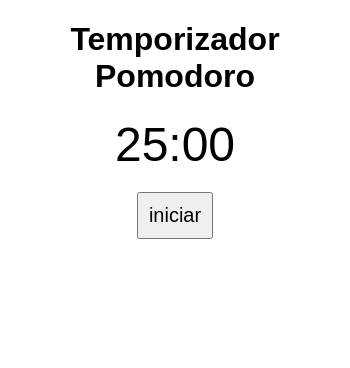
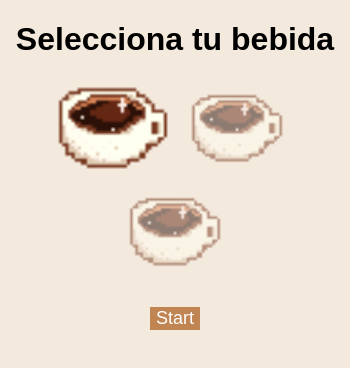
Before and after one commit to SharkkTeeth/CozyBrew, an Electron app: page index.html in a window 350 px wide. Drawn offline with Linux system fonts and the light colour scheme.

Commit message:
Se agregan bebidas

```diff
--- a/css/style.css
+++ b/css/style.css
@@ -1,13 +1,32 @@
 body {
   font-family: Arial, Helvetica, sans-serif;
   text-align: center;
+  background-color: #f3e9dc;
 }
+
+.selector img {
+  width: 100px;
+  cursor: pointer;
+  margin: 10px;
+  opacity: 0.5;
+  transition: transform 0.2s;
+}
+
+.selector img.seleccionada {
+  opacity: 1;
+  transform: scale(1.2);
+}
+
 #timer {
   font-size: 48px;
   margin: 20px;
 }
 button {
-  font-size: 20px;
-  padding: 10px;
+  margin-top: 20px;
+  font-size: 18px;
+  padding: 10px 20x;
+  background-color: #c08552;
+  color: white;
+  border: none;
   cursor: pointer;
 }
--- a/index.html
+++ b/index.html
@@ -5,12 +5,38 @@
     <meta name="viewport" content="width=device-width, initial-scale=1.0" />
     <link rel="preload" href="css/style.css" as="style" />
     <link rel="stylesheet" href="css/style.css" />
-    <title>Pomodoro</title>
+    <title>PomoCoffe</title>
   </head>
   <body>
-    <h1>Temporizador Pomodoro</h1>
-    <div id="timer">25:00</div>
-    <button id="startStopBtn" onclick="toggleTimer()">iniciar</button>
+    <!--Primera pantalla-->
+    <div id="pantalla-inicio">
+      <h1>Selecciona tu bebida</h1>
+      <div class="selector">
+        <img
+          src="assets/espresso.png"
+          alt="Espresso"
+          class="bebida seleccionada"
+          onclick="seleccionarBebida('espresso', 5)"
+        />
+        <img
+          src="assets/espresso.png"
+          alt="Cappuccino"
+          onclick="seleccionarBebida('cappuccino', 10)"
+        />
+        <img src="assets/espresso.png" alt="Latte"
+        onclick="seleccionarBebida('latte', 15)" />
+      </div>
+      <button id="startBtn" onclick="mostrarTemporizador()">Start</button>
+    </div>
+
+    <!--Segunda ppantalla-->
+    <div id="pantalla-temporizador" style="display: none">
+      <h1>Temporizador Pomodoro</h1>
+      <div id="timer">00:00</div>
+      <button id="startStopBtn" onclick="toggleTimer()">iniciar</button>
+      <button id="resetBtn" onclick="resetTimer()">Reiniciar</button>
+    </div>
+
     <!--Enlace de Script-->
     <script src="js/script.js"></script>
   </body>
--- a/js/script.js
+++ b/js/script.js
@@ -1,8 +1,33 @@
+console.log("Script cargado correctamente");
+
+let bebidaSeleccionada = "espresso"; //por defecto
 let time = 25 * 60; // 25 minutos en segundos
 let interval;
 let running = false; //indicador de que el temporizador esta en marcha
 
+function seleccionarBebida(bebida, minutos) {
+  bebidaSeleccionada = bebida;
+  time = minutos * 60; //asignar tiempo en segundos
+
+  //quitar seleccion previa
+  document.querySelectorAll(".selector img").forEach((img) => {
+    img.classList.remove("seleccionada");
+  });
+
+  //agregar clase a la bebida seleccionada
+  event.target.classList.add("seleccionada");
+}
+
+function mostrarTemporizador() {
+  document.getElementById("pantalla-inicio").style.display = "none";
+  document.getElementById("pantalla-temporizador").style.display = "block";
+
+  let minutes = Math.floor(time / 60);
+  document.getElementById("timer").innerText = `${minutes}:00`;
+}
+
 function toggleTimer() {
+  console.log("Boton presionado, funcion ejecutado");
   const btn = document.getElementById("startStopBtn");
 
   if (running) {
@@ -22,14 +47,29 @@ function toggleTimer() {
         time--;
         let minutes = Math.floor(time / 60);
         let seconds = time % 60;
-        documento.getElementById("timer").innerText = `${minutes}:${
-          seconds < 10 ? "0" : ""
-        }${seconds}`;
+        document.getElementById("timer").innerText = `${minutes}:${String(
+          seconds
+        ).padStart(2, "0")}`;
       }
     }, 1000);
     btn.innerText = "Detener";
     running = true;
   }
+}
+
+function resetTimer() {
+  clearInterval(interval);
+  running = false;
+  time =
+    bebidaSeleccionada === "espresso"
+      ? 5 * 60
+      : bebidaSeleccionada === "cappuccino"
+      ? 10 * 60
+      : 15 * 60;
+
+  let minutes = Math.floor(time / 60);
+  document.getElementById("timer").innerText = `${minutes}:00`;
+  document.getElementById("startStopBtn").innerText = "Iniciar";
 }
 
 /*function startTimer() {
```
Also changed, not shown: assets/espresso.png (added).
